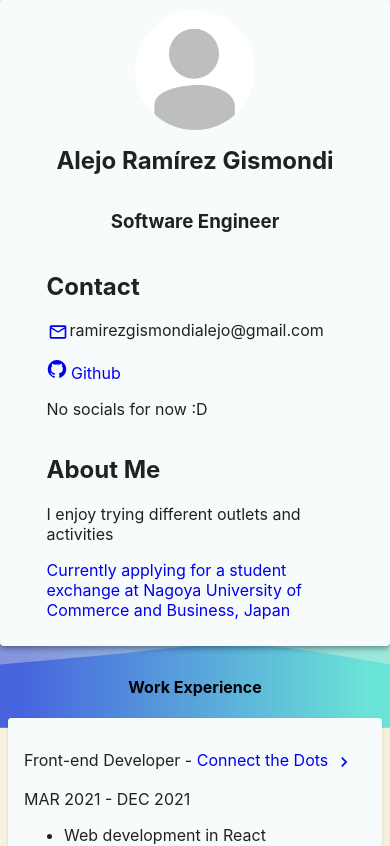
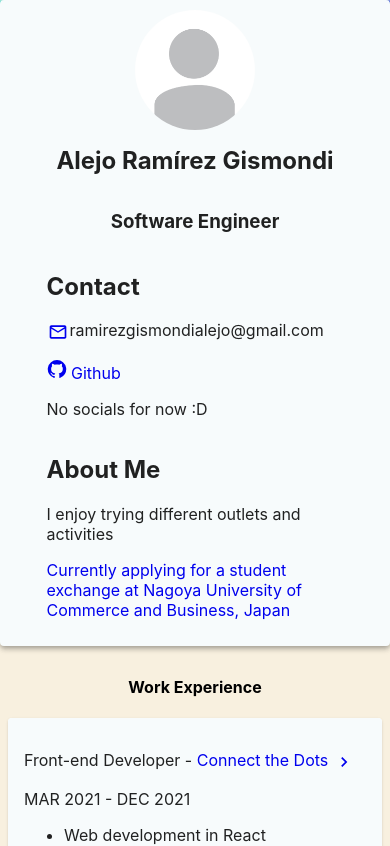
Before and after one commit to AlejoRamirezGismondi/cv, a React (Create React App) app: page / in a window 390 px wide. Shown: the top 846 px of the page. Built offline with nearby package versions, Linux system fonts and the light colour scheme.

Commit message:
added waves background

```diff
--- a/src/Resume/Resume.css
+++ b/src/Resume/Resume.css
@@ -16,10 +16,57 @@
     background-color: var(--background-color);
 }
 
+.path-0{
+    animation:pathAnim-0 15s;
+    animation-timing-function: linear;
+    animation-iteration-count: infinite;
+}
+@keyframes pathAnim-0{
+    0 % {
+        d: path("M 0,500 C 0,500 0,166 0,166 C 124.26666666666671,145.33333333333334 248.53333333333342,124.66666666666669 403,142 C 557.4666666666666,159.33333333333331 742.1333333333332,214.66666666666666 920,225 C 1097.8666666666668,235.33333333333334 1268.9333333333334,200.66666666666669 1440,166 C 1440,166 1440,500 1440,500 Z");
+    }
+    25%{
+        d: path("M 0,500 C 0,500 0,166 0,166 C 195.33333333333331,187.2 390.66666666666663,208.4 541,203 C 691.3333333333334,197.6 796.6666666666667,165.6 939,155 C 1081.3333333333333,144.4 1260.6666666666665,155.2 1440,166 C 1440,166 1440,500 1440,500 Z");
+    }
+    50%{
+        d: path("M 0,500 C 0,500 0,166 0,166 C 160.66666666666663,198.26666666666665 321.33333333333326,230.53333333333333 472,219 C 622.6666666666667,207.46666666666667 763.3333333333335,152.13333333333333 923,136 C 1082.6666666666665,119.86666666666667 1261.3333333333333,142.93333333333334 1440,166 C 1440,166 1440,500 1440,500 Z");
+    }
+    75%{
+        d: path("M 0,500 C 0,500 0,166 0,166 C 206.93333333333334,141.86666666666667 413.8666666666667,117.73333333333332 568,131 C 722.1333333333333,144.26666666666668 823.4666666666667,194.93333333333337 960,207 C 1096.5333333333333,219.06666666666663 1268.2666666666667,192.5333333333333 1440,166 C 1440,166 1440,500 1440,500 Z");
+    }
+    100%{
+        d: path("M 0,500 C 0,500 0,166 0,166 C 124.26666666666671,145.33333333333334 248.53333333333342,124.66666666666669 403,142 C 557.4666666666666,159.33333333333331 742.1333333333332,214.66666666666666 920,225 C 1097.8666666666668,235.33333333333334 1268.9333333333334,200.66666666666669 1440,166 C 1440,166 1440,500 1440,500 Z");
+    }
+}
+
+.path-1{
+    animation:pathAnim-1 15s;
+    animation-timing-function: linear;
+    animation-iteration-count: infinite;
+}
+@keyframes pathAnim-1{
+    0 % {
+        d: path("M 0,500 C 0,500 0,333 0,333 C 175.46666666666664,357.93333333333334 350.9333333333333,382.8666666666667 520,372 C 689.0666666666667,361.1333333333333 851.7333333333333,314.4666666666667 1004,302 C 1156.2666666666667,289.5333333333333 1298.1333333333332,311.26666666666665 1440,333 C 1440,333 1440,500 1440,500 Z");
+    }
+    25%{
+        d: path("M 0,500 C 0,500 0,333 0,333 C 153.86666666666667,358.73333333333335 307.73333333333335,384.46666666666664 483,381 C 658.2666666666667,377.53333333333336 854.9333333333334,344.8666666666667 1018,332 C 1181.0666666666666,319.1333333333333 1310.5333333333333,326.06666666666666 1440,333 C 1440,333 1440,500 1440,500 Z");
+    }
+    50%{
+        d: path("M 0,500 C 0,500 0,333 0,333 C 183.86666666666667,343.26666666666665 367.73333333333335,353.53333333333336 533,350 C 698.2666666666667,346.46666666666664 844.9333333333334,329.1333333333333 993,324 C 1141.0666666666666,318.8666666666667 1290.5333333333333,325.93333333333334 1440,333 C 1440,333 1440,500 1440,500 Z");
+    }
+    75%{
+        d: path("M 0,500 C 0,500 0,333 0,333 C 200.2666666666667,320.06666666666666 400.5333333333334,307.1333333333333 547,321 C 693.4666666666666,334.8666666666667 786.1333333333334,375.53333333333336 926,382 C 1065.8666666666666,388.46666666666664 1252.9333333333334,360.73333333333335 1440,333 C 1440,333 1440,500 1440,500 Z");
+    }
+    100%{
+        d: path("M 0,500 C 0,500 0,333 0,333 C 175.46666666666664,357.93333333333334 350.9333333333333,382.8666666666667 520,372 C 689.0666666666667,361.1333333333333 851.7333333333333,314.4666666666667 1004,302 C 1156.2666666666667,289.5333333333333 1298.1333333333332,311.26666666666665 1440,333 C 1440,333 1440,500 1440,500 Z");
+    }
+}
+
 .background-waves {
     position: fixed;
     bottom: 0;
-    transform: translate(0, 25%);
+    width: 100%;
+    transform: translate(0, 10%);
 }
 
 a {
@@ -138,9 +185,15 @@ a {
         height: auto;
     }
 
+    .background-waves {
+        top: 0;
+        transform: rotate(180deg);
+    }
+
     .content {
         flex-direction: column;
         height: auto;
+        z-index: 10;
     }
 
     .left-content {
--- a/src/Resume/Resume.tsx
+++ b/src/Resume/Resume.tsx
@@ -33,16 +33,16 @@ const Resume = () => {
 
   return (
     <div className={'root'}>
-      <svg width="100%" height="100%" id="svg" viewBox="0 0 1440 700" xmlns="http://www.w3.org/2000/svg"
-           className="transition duration-300 ease-in-out delay-150 background-waves">
+      <svg id="svg" viewBox="0 0 1440 500" xmlns="http://www.w3.org/2000/svg"
+           className="background-waves transition duration-300 ease-in-out delay-150">
         <defs>
           <linearGradient id="gradient" x1="0%" y1="50%" x2="100%" y2="50%">
-            <stop offset="5%" stopColor="#002bdc77"/>
-            <stop offset="95%" stopColor="#32ded477"/>
+            <stop offset="5%" stopColor="#002bdc88"/>
+            <stop offset="95%" stopColor="#32ded488"/>
           </linearGradient>
         </defs>
         <path
-          d="M 0,700 C 0,700 0,233 0,233 C 164.93333333333334,206.73333333333335 329.8666666666667,180.46666666666667 508,198 C 686.1333333333333,215.53333333333333 877.4666666666667,276.8666666666667 1035,290 C 1192.5333333333333,303.1333333333333 1316.2666666666667,268.06666666666666 1440,233 C 1440,233 1440,700 1440,700 Z"
+          d="M 0,500 C 0,500 0,166 0,166 C 124.26666666666671,145.33333333333334 248.53333333333342,124.66666666666669 403,142 C 557.4666666666666,159.33333333333331 742.1333333333332,214.66666666666666 920,225 C 1097.8666666666668,235.33333333333334 1268.9333333333334,200.66666666666669 1440,166 C 1440,166 1440,500 1440,500 Z"
           stroke="none" strokeWidth="0" fill="url(#gradient)"
           className="transition-all duration-300 ease-in-out delay-150 path-0"/>
         <defs>
@@ -52,7 +52,7 @@ const Resume = () => {
           </linearGradient>
         </defs>
         <path
-          d="M 0,700 C 0,700 0,466 0,466 C 185.46666666666664,449.4666666666667 370.9333333333333,432.93333333333334 523,417 C 675.0666666666667,401.06666666666666 793.7333333333333,385.73333333333335 941,394 C 1088.2666666666667,402.26666666666665 1264.1333333333332,434.1333333333333 1440,466 C 1440,466 1440,700 1440,700 Z"
+          d="M 0,500 C 0,500 0,333 0,333 C 175.46666666666664,357.93333333333334 350.9333333333333,382.8666666666667 520,372 C 689.0666666666667,361.1333333333333 851.7333333333333,314.4666666666667 1004,302 C 1156.2666666666667,289.5333333333333 1298.1333333333332,311.26666666666665 1440,333 C 1440,333 1440,500 1440,500 Z"
           stroke="none" strokeWidth="0" fill="url(#gradient)"
           className="transition-all duration-300 ease-in-out delay-150 path-1"/>
       </svg>
```
